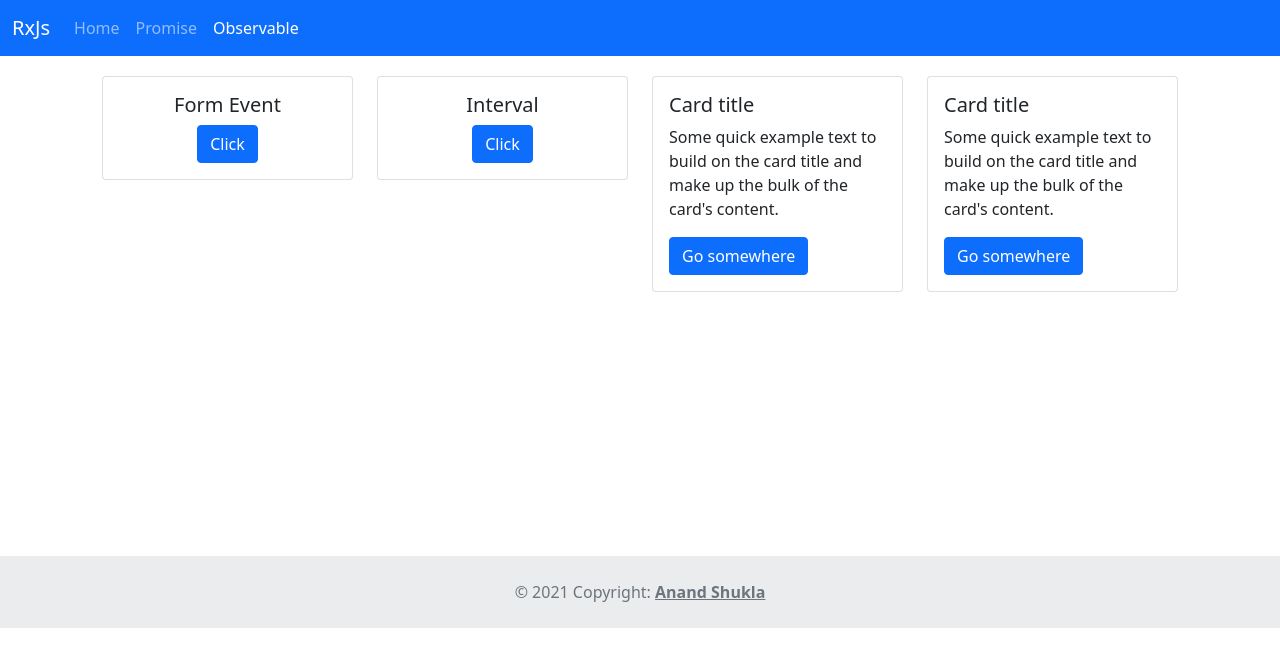
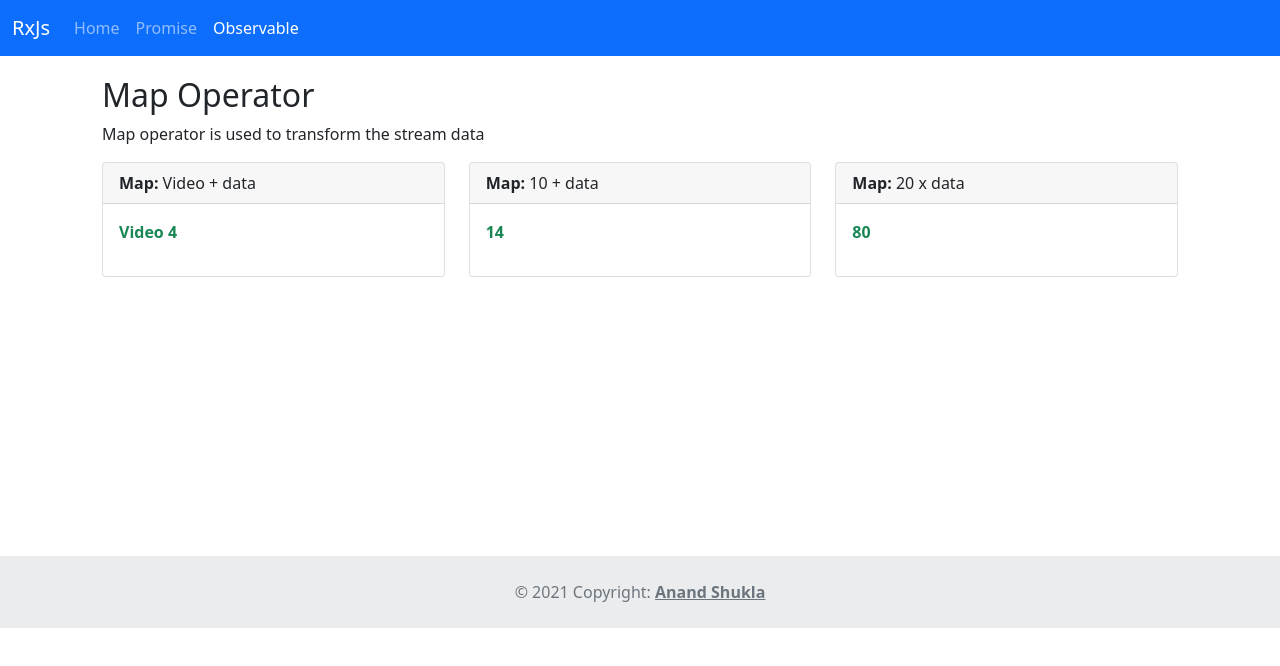
Before and after one commit to anand4143/rxjsConcept, an Angular app: page /observable/map in a window 1280 px wide. Shown: the top 666 px of the page. Built offline with nearby package versions, Linux system fonts and the light colour scheme.

Commit message:
Map operator

```diff
--- a/src/app/app-routing.module.ts
+++ b/src/app/app-routing.module.ts
@@ -3,6 +3,7 @@ import { RouterModule, Routes } from '@angular/router';
 import { ListComponent } from './list/list.component';
 import { FromeventComponent } from './observable/fromevent/fromevent.component';
 import { IntervalComponent } from './observable/interval/interval.component';
+import { MapComponent } from './observable/map/map.component';
 import { ObservableComponent } from './observable/observable.component';
 
 const routes: Routes = [
@@ -11,6 +12,7 @@ const routes: Routes = [
         { path: '', component: ListComponent},
         {path: 'fromevent', component: FromeventComponent},
         {path: 'interval', component: IntervalComponent},
+        {path: 'map', component: MapComponent},
 
       ]},
   { path: '**', component: ListComponent}
--- a/src/app/app.module.ts
+++ b/src/app/app.module.ts
@@ -9,6 +9,7 @@ import { ListComponent } from './list/list.component';
 import { ObservableComponent } from './observable/observable.component';
 import { FromeventComponent } from './observable/fromevent/fromevent.component';
 import { IntervalComponent } from './observable/interval/interval.component';
+import { MapComponent } from './observable/map/map.component';
 
 
 @NgModule({
@@ -20,6 +21,7 @@ import { IntervalComponent } from './observable/interval/interval.component';
     FromeventComponent,
     ObservableComponent,
     IntervalComponent,
+    MapComponent,
   ],
   imports: [
     BrowserModule,
--- a/src/app/list/list.component.html
+++ b/src/app/list/list.component.html
@@ -16,11 +16,10 @@
           </div>
     </div>
     <div class="col col-sm-3">
-        <div class="card" >
+        <div class="card text-center" >
             <div class="card-body">
-              <h5 class="card-title">Card title</h5>
-              <p class="card-text">Some quick example text to build on the card title and make up the bulk of the card's content.</p>
-              <a href="#" class="btn btn-primary">Go somewhere</a>
+              <h5 class="card-title">Map Operator</h5>
+              <a routerLink="observable/map" class="btn btn-primary">Click</a>
             </div>
           </div>
     </div>
--- /dev/null
+++ b/src/app/observable/map/map.component.html
@@ -0,0 +1,40 @@
+<div class="my-3">
+    <h2>Map Operator</h2>
+    <p> Map operator is used to transform the stream data</p>
+
+    <div class="row">
+         <!-- example 01 -->
+        <div class="col">
+            <div class="card">
+                <div class="card-header">
+                   <strong>Map: </strong> Video + data
+                </div>
+                <div class="card-body">
+                    <p class="text-success"><strong>{{msg1}}</strong></p>
+                </div>
+            </div>
+        </div>
+        <!-- example 02 -->
+        <div class="col">
+            <div class="card">
+                <div class="card-header">
+                   <strong>Map: </strong> 10 + data
+                </div>
+                <div class="card-body">
+                    <p class="text-success"><strong>{{msg2}}</strong></p>
+                </div>
+            </div>
+        </div>
+        <!-- example 03 -->
+        <div class="col">
+            <div class="card">
+                <div class="card-header">
+                   <strong>Map: </strong> 20 x data
+                </div>
+                <div class="card-body">
+                    <p class="text-success"><strong>{{msg3}}</strong></p>
+                </div>
+            </div>
+        </div>
+    </div>
+</div>
--- /dev/null
+++ b/src/app/observable/map/map.component.ts
@@ -0,0 +1,55 @@
+import { Component, OnInit } from '@angular/core';
+import { interval, Subscription } from 'rxjs';
+import { map } from 'rxjs/operators';
+
+@Component({
+  selector: 'app-map',
+  templateUrl: './map.component.html',
+  styleUrls: ['./map.component.css']
+})
+export class MapComponent implements OnInit {
+
+  broadCastSubs: Subscription;
+  broadCastSubs2: Subscription;
+  broadCastSubs3: Subscription;
+  msg1: any;
+  msg2: any;
+  msg3: any;
+  constructor() { }
+
+  ngOnInit(): void {
+
+    /** Ex 1 */
+    const broadCast = interval(1000);
+    this.broadCastSubs = broadCast.pipe( map( data => "Video " +data )).subscribe(
+      (res) =>{
+        console.log(res);
+        this.msg1 = res;
+
+      }
+    )
+
+    /** Ex 2 */
+    const broadCast2 = interval(1000);
+    this.broadCastSubs2 = broadCast2.pipe( map( data => 10 + data)).subscribe(
+      (res) => {
+        this.msg2 = res;
+      }
+    );
+
+    /** Ex 3 */
+    const broadCast3 = interval(1000);
+    this.broadCastSubs3 = broadCast3.pipe( map( data => 20 * data)).subscribe(
+      (res) => {
+        this.msg3 = res;
+      }
+    );
+    setTimeout( () =>{
+      this.broadCastSubs.unsubscribe();
+      this.broadCastSubs2.unsubscribe();
+      this.broadCastSubs3.unsubscribe();
+    },10000)
+
+  }
+
+}
```
Also changed, not shown: src/app/observable/map/map.component.css (added), 1 other file (tests, documents, lock files or other folders).
